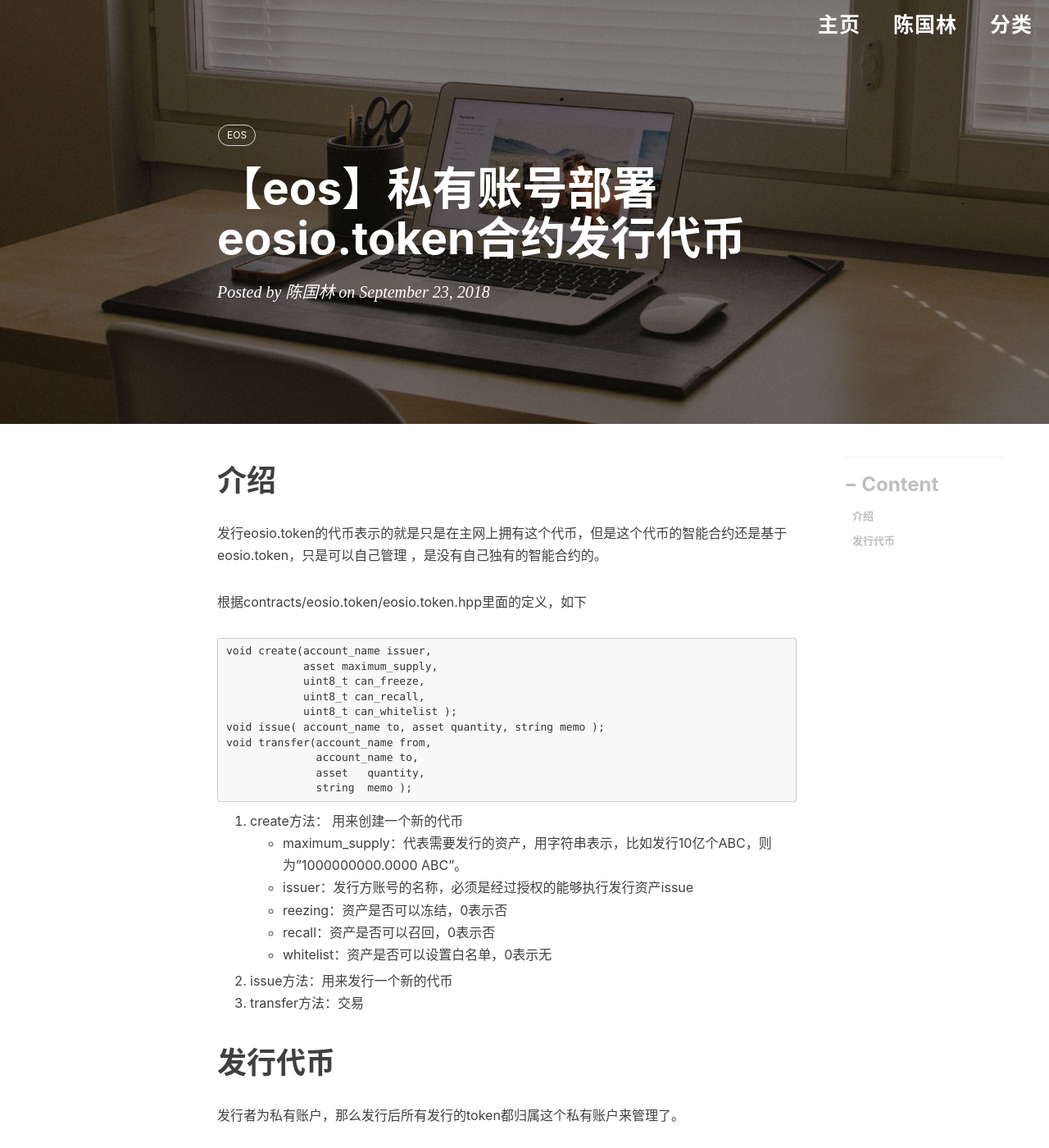
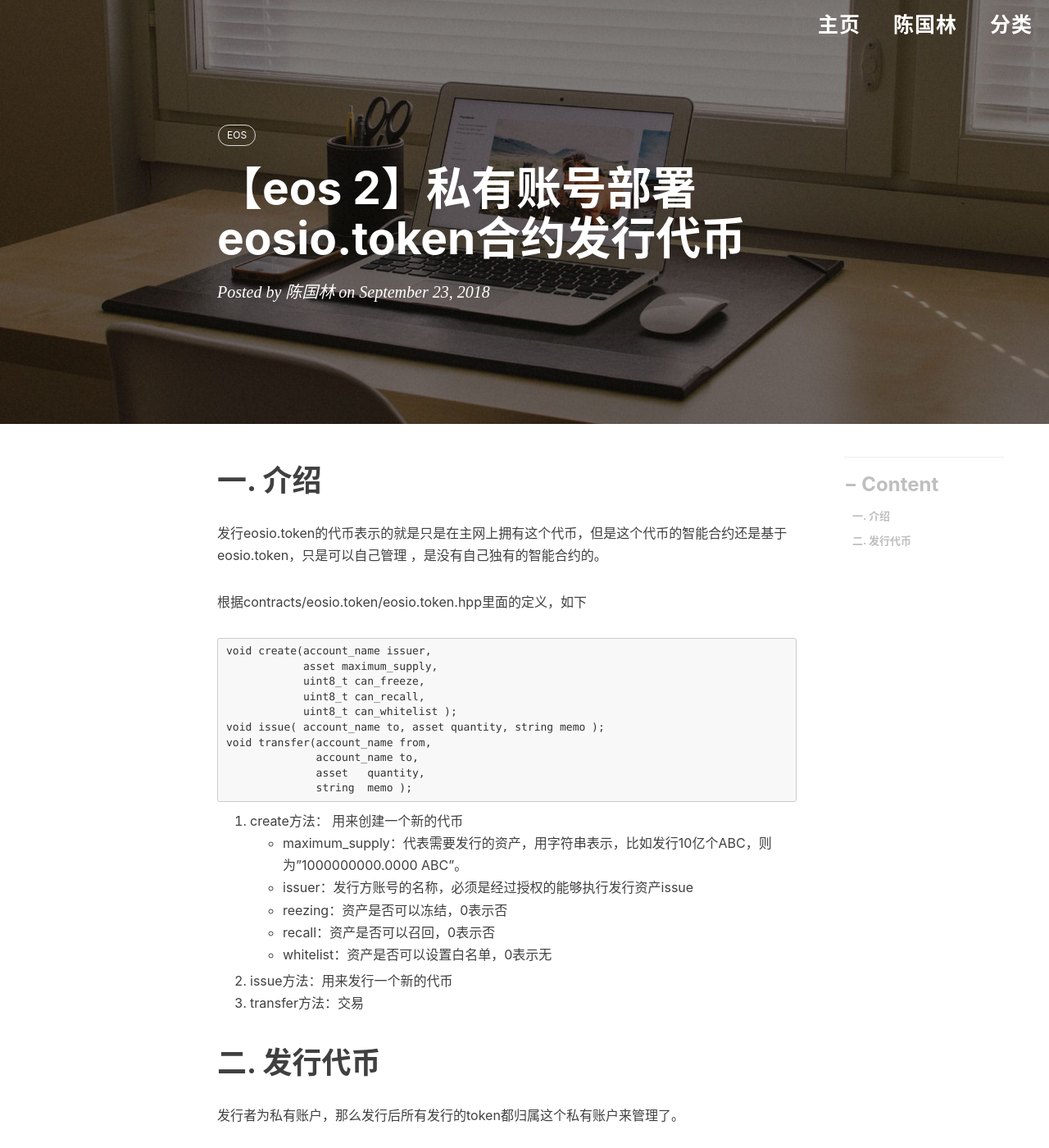
Before and after one commit to engru/chenguolin.github.io, a Jekyll site: the page built from _posts/2018-09-23-【EOS-2】私有账号部署eosio.token合约发行代币.md, in a window 1280 px wide and 1400 px high. Shown: the whole window at 82% size. Built offline with Jekyll 4.4.1, drawn with Linux system fonts in a browser that asks for light colours; nearby versions of some CDN libraries; comment, search, counter and statistics services are not loaded.

Commit message:
Update and rename 2018-09-23-【EOS】私有账号部署eosio.token合约发行代币.md to 2018-09-23-【EOS-2】私有账号部署eosio.token合约发行代币.md

```diff
--- a/_posts/2018-09-23-【EOS】私有账号部署eosio.token合约发行代币.md
+++ b/_posts/2018-09-23-【EOS-2】私有账号部署eosio.token合约发行代币.md
@@ -6,7 +6,7 @@ tags:         #标签
     - EOS
 ---
 
-# 介绍
+# 一. 介绍
 发行eosio.token的代币表示的就是只是在主网上拥有这个代币，但是这个代币的智能合约还是基于eosio.token，只是可以自己管理 ，是没有自己独有的智能合约的。
 
 根据contracts/eosio.token/eosio.token.hpp里面的定义，如下
@@ -32,7 +32,7 @@ void transfer(account_name from,
 2. issue方法：用来发行一个新的代币
 3. transfer方法：交易
 
-# 发行代币
+# 二. 发行代币
 发行者为私有账户，那么发行后所有发行的token都归属这个私有账户来管理了。
 
 1. 创建一个本地钱包
```
